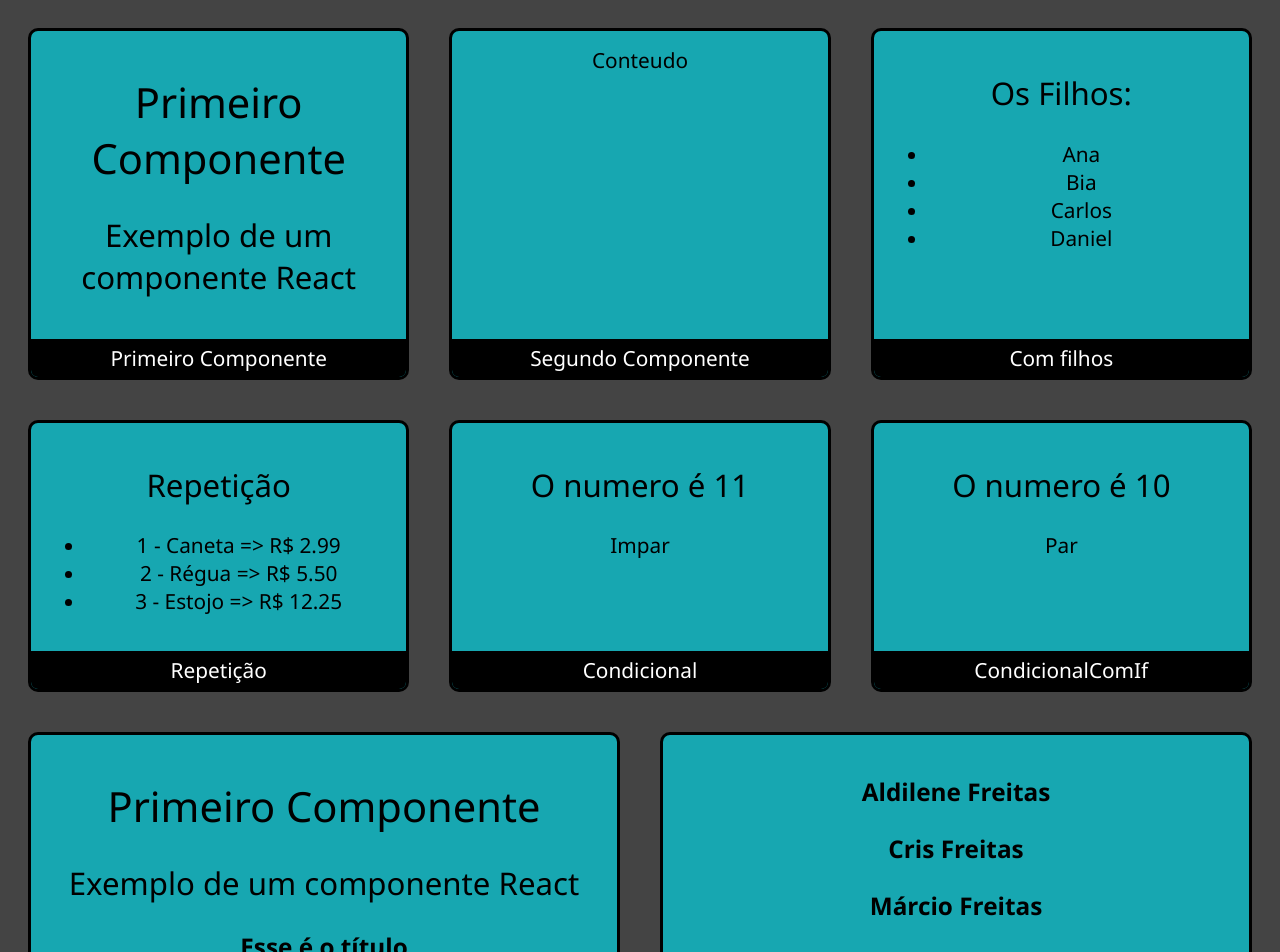
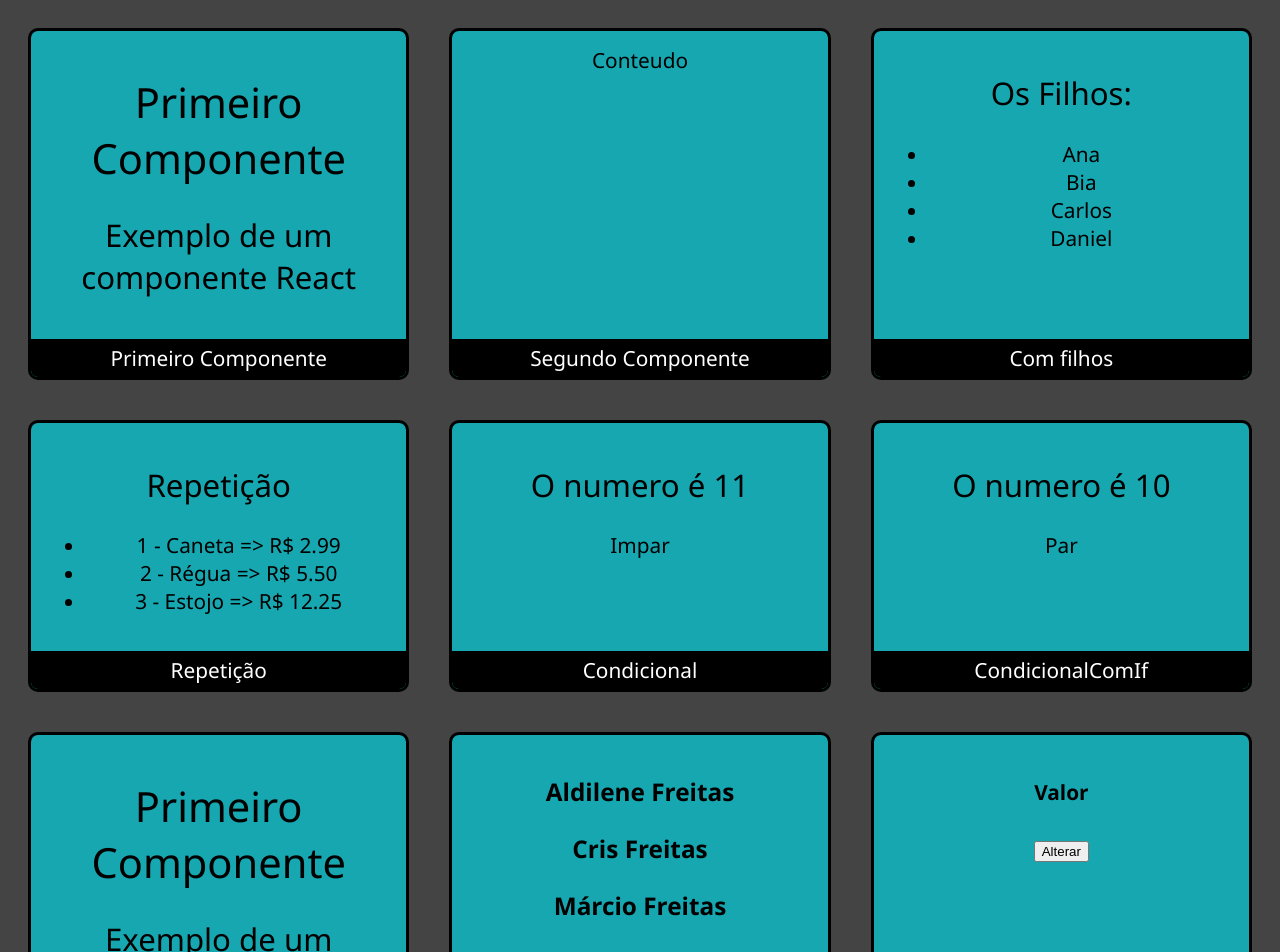
Before and after one commit to VianaMarcioDev/Atividade-Cards-JS-React, a React (Create React App) app: page / in a window 1280 px wide. Shown: the top 952 px of the page. Built offline with nearby package versions, Linux system fonts and the light colour scheme.

Commit message:
feat: adicionar componente com comunicacao indireta

```diff
--- a/src/App.jsx
+++ b/src/App.jsx
@@ -9,6 +9,7 @@
 import Condicional from "./components/layout/Condicional";
 import CondicionalComIf from "./components/layout/CondicionalComIf";
 import Pai from "./components/comunicacao/direta/Pai";
+import Super from "./components/comunicacao/direta/indireta/Super";
 
 export default (props) => (
   <div className="App">
@@ -54,5 +55,9 @@
     <Card titulo="Comunicacao Direta">
         <Pai></Pai>
     </Card>
+
+    <Card titulo="Comunicação indireta">
+        <Super></Super>
+    </Card>
   </div>
 );
--- /dev/null
+++ b/src/components/comunicacao/direta/indireta/Sub.jsx
@@ -0,0 +1,13 @@
+import React from "react";
+
+export default props => {
+
+
+    return(
+        <div>
+            <button onClick={() =>{
+                props.onClicar(Math.random())
+            }}>Alterar</button>
+        </div>
+    );
+}
--- /dev/null
+++ b/src/components/comunicacao/direta/indireta/Super.jsx
@@ -0,0 +1,17 @@
+import React from "react";
+import Sub from './Sub'
+
+export default props => {
+
+    function quandoClicar(valorgerado){
+        console.log('Ação!')
+        console.log(valorgerado)
+    }
+
+    return(
+        <div>
+        <h4>Valor</h4>
+        <Sub onClicar={quandoClicar}></Sub>
+    </div>
+    );
+}
```
